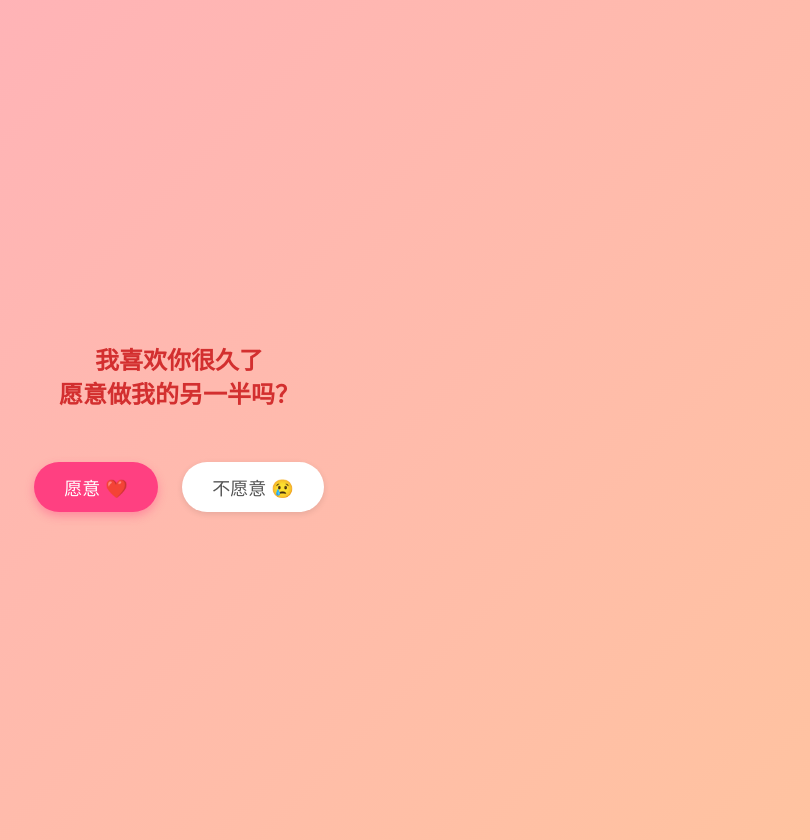
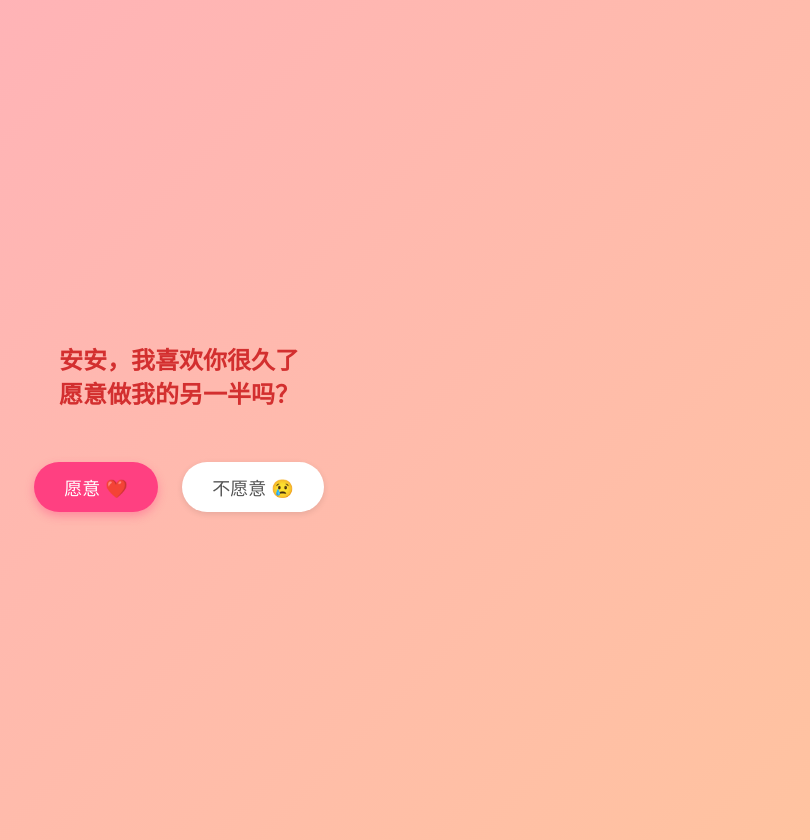
Before and after one commit to JieCarson/demo_code, a plain HTML site: page index.html in a window 1280 px wide. Shown: the whole page, without its empty margins (461-1271 px from the left). Drawn offline with Linux system fonts and the light colour scheme.

Commit message:
Update index.html

```diff
--- a/index.html
+++ b/index.html
@@ -53,7 +53,7 @@
   </style>
 </head>
 <body>
-  <h1>我喜欢你很久了<br>愿意做我的另一半吗？</h1>
+  <h1>安安，我喜欢你很久了<br>愿意做我的另一半吗？</h1>
   <div class="btns">
     <button id="accept">愿意 ❤️</button>
     <button id="reject">不愿意 😢</button>
```
